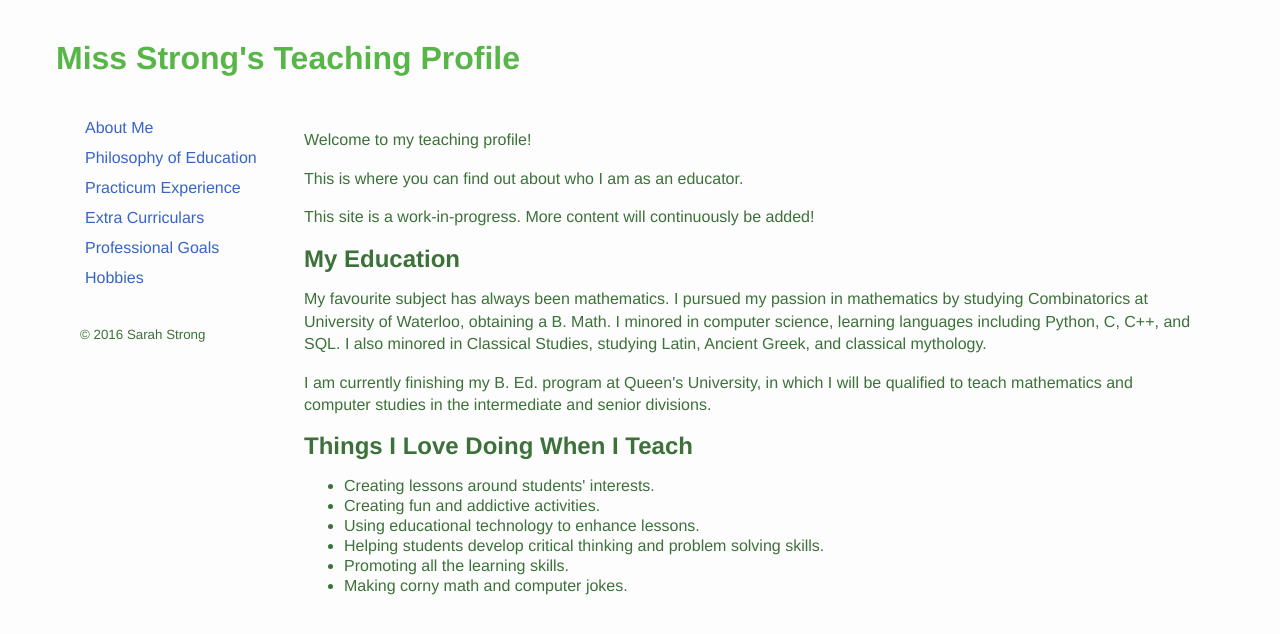
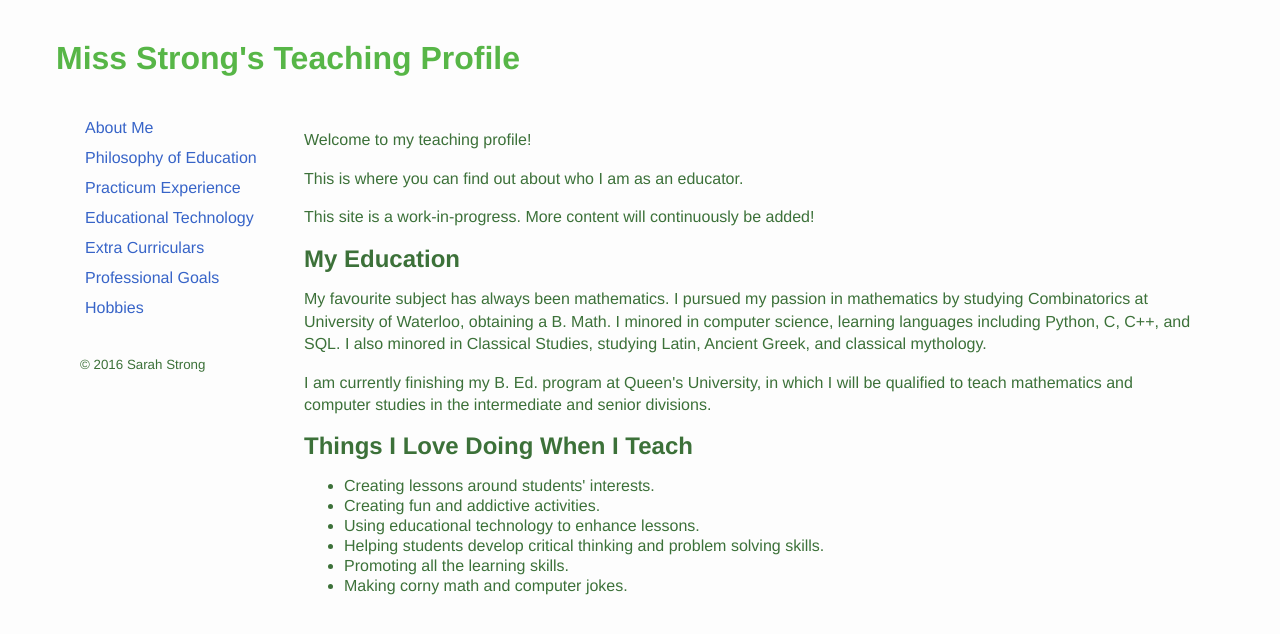
Before and after one commit to sarahstrong314/sarahstrong.ca, a Jekyll site: the page built from index.html, in a window 1280 px wide. Shown: the top 634 px of the page. Built offline with Jekyll 4.4.1, drawn with Linux system fonts in a browser that asks for light colours; nearby versions of some CDN libraries; library files that are not in the unit come from our copies; Markdown is read by kramdown in place of the engine named in the settings; some of the changed lines change nothing that is shown.

Commit message:
Added ed tech section to nav bar

```diff
--- a/_layouts/default.html
+++ b/_layouts/default.html
@@ -34,28 +34,17 @@
 
             <!--TODO: sample lessons-->
 
-            <!--<li><a href="/educational-technology">Educational Technology</a></li>-->
+            <li><a href="/educational-technology">Educational Technology</a></li>
 
-            <!--
-            <li>
-              <h3>Educational Technology</h3>
-              <ul>
-                <li><a href="/educational-technology/experiences-with-educational-technology">Experiences</a></li>
-                <li><a href="/educational-technology/thoughts-on-flipping-the-classroom">Flipping the Classroom</a></li>
-                <li><a href="/educational-technology/screencast-videos">Creating Videos</a></li>
-              </ul>
-            </li>
-            -->
+            <!--<li><a href="/student-feedback">Student Feedback</a></li>-->
 
-          <!--<li><a href="/student-feedback">Student Feedback</a></li>-->
+            <li><a href="/extra-curriculars">Extra Curriculars</a></li>
 
-          <li><a href="/extra-curriculars">Extra Curriculars</a></li>
+            <li><a href="/professional-goals">Professional Goals</a></li>
 
-          <li><a href="/professional-goals">Professional Goals</a></li>
+            <li><a href="/hobbies">Hobbies</a></li>
 
-          <li><a href="/hobbies">Hobbies</a></li>
-
-          <li class="smaller copyright">&copy; 2016 Sarah Strong</li>
+            <li class="smaller copyright">&copy; 2016 Sarah Strong</li>
 
           </ul>
 
```
